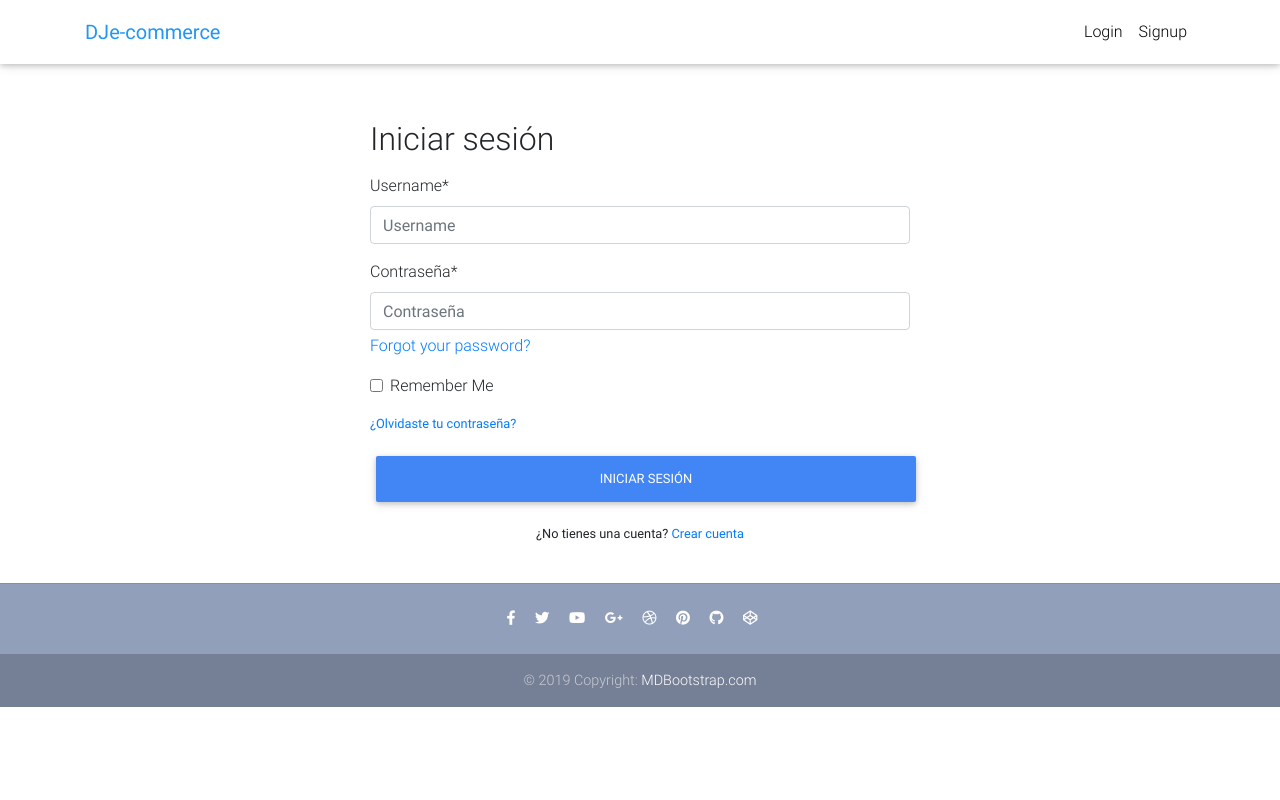
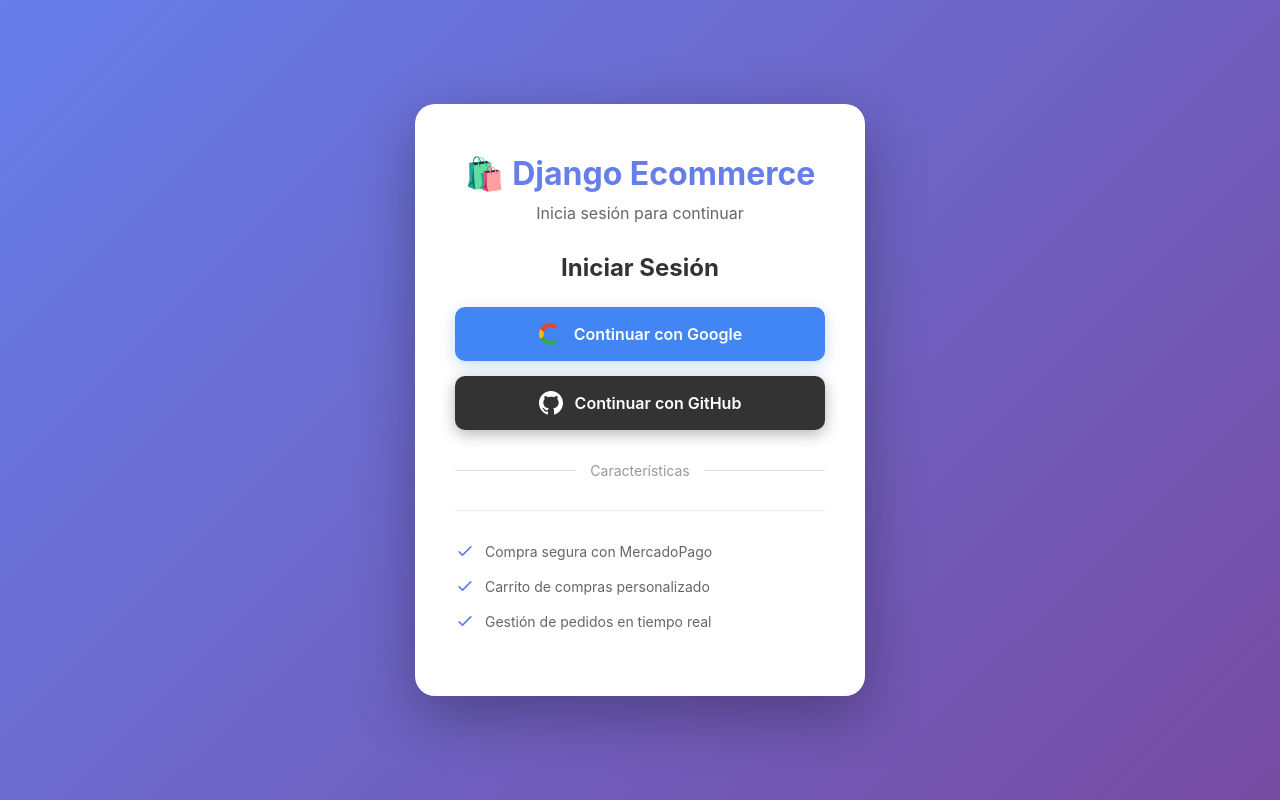
Before and after one commit to Coronel-GD/G8-Progra4-repo, a Django app: page /accounts/login/ in a window 1280 px wide. Run offline with Django 4.2, Linux system fonts and the light colour scheme; some libraries are stand-ins or nearby versions.

Commit message:
funcionalidad en el login con social apps

```diff
--- a/core/urls.py
+++ b/core/urls.py
@@ -1,6 +1,7 @@
 from django.urls import path
 from .views import (
     HomeView,
+    LoginView,
     ProductDetailView,
     OrderSummaryView,
     add_to_cart,
@@ -13,10 +14,12 @@ from .views import (
     MercadoPagoWebhookView,
 )
 
+
 app_name = "core"
 
 urlpatterns = [
     path('', HomeView.as_view(), name='home'),
+    path('login/', LoginView.as_view(), name='login'),
     path('product/<slug>/', ProductDetailView.as_view(), name='product'),
     path('order-summary/', OrderSummaryView.as_view(), name='order-summary'),
 
--- a/djecommerce/settings/base.py
+++ b/djecommerce/settings/base.py
@@ -115,10 +115,53 @@ STATICFILES_DIRS = [os.path.join(BASE_DIR, 'static_in_env')]
 STATIC_ROOT = os.path.join(BASE_DIR, 'static_root')
 MEDIA_ROOT = os.path.join(BASE_DIR, 'media_root')
 
+# Configuración de caché para mejor rendimiento
+CACHES = {
+    'default': {
+        'BACKEND': 'django.core.cache.backends.locmem.LocMemCache',
+        'LOCATION': 'unique-snowflake',
+        'OPTIONS': {
+            'MAX_ENTRIES': 1000,
+        }
+    }
+}
+
+# Cachear consultas de SocialApp para OAuth más rápido
+SOCIALACCOUNT_STORE_TOKENS = False  # No guardar tokens innecesarios
+
+# Usar sesiones en caché para mejor rendimiento
+SESSION_ENGINE = "django.contrib.sessions.backends.cached_db"
+SESSION_CACHE_ALIAS = "default"
+
 AUTHENTICATION_BACKENDS = [
     'django.contrib.auth.backends.ModelBackend',
     'allauth.account.auth_backends.AuthenticationBackend',
 ]
+
+# Configuración optimizada de OAuth
+SOCIALACCOUNT_PROVIDERS = {
+    'google': {
+        'SCOPE': [
+            'profile',
+            'email',
+        ],
+        'AUTH_PARAMS': {
+            'access_type': 'online',  # Más rápido, no pide refresh token
+        },
+        'FETCH_USERINFO': True,
+    },
+    'github': {
+        'SCOPE': [
+            'user:email',
+        ],
+    }
+}
+
+# Configuración de allauth
+ACCOUNT_EMAIL_REQUIRED = True
+ACCOUNT_AUTHENTICATION_METHOD = 'email'
+ACCOUNT_USERNAME_REQUIRED = False
+SOCIALACCOUNT_AUTO_SIGNUP = True  # Registro automático con redes sociales
 
 LOGIN_REDIRECT_URL = '/'
 
--- a/templates/account/login.html
+++ b/templates/account/login.html
@@ -1,65 +1,231 @@
-{% extends "account/base.html" %}
-{% load i18n %}
-{% load account socialaccount %}
-{% load crispy_forms_tags %}
+{% load static %}
 
-{% block head_title %}Iniciar sesión{% endblock %}
 
-{% block content %}
-<main>
-  <div class="container mt-5">
-    <div class="row justify-content-center">
-      <div class="col-md-6">
+<!DOCTYPE html>
+<html lang="es">
 
-        <h2 class="mb-3">Iniciar sesión</h2>
+<head>
+  <meta charset="UTF-8">
+  <meta name="viewport" content="width=device-width, initial-scale=1.0">
+  <title>Iniciar Sesión - Django Ecommerce</title>
+  <style>
+    * {
+      margin: 0;
+      padding: 0;
+      box-sizing: border-box;
+    }
 
-        {% get_providers as socialaccount_providers %}
-        {% if socialaccount_providers %}
-          <div class="mb-3 text-center">
-            <p>Ingresar con redes sociales</p>
+    body {
+      font-family: -apple-system, BlinkMacSystemFont, 'Segoe UI', Roboto, 'Helvetica Neue', Arial, sans-serif;
+      background: linear-gradient(135deg, #667eea 0%, #764ba2 100%);
+      min-height: 100vh;
+      display: flex;
+      align-items: center;
+      justify-content: center;
+      padding: 20px;
+    }
 
-            <!-- BOTÓN GOOGLE -->
-            <a class="btn btn-outline-danger w-100 mb-2"
-               href="{% provider_login_url 'google' process='login' %}">
-              <i class="bi bi-google"></i> Iniciar con Google
-            </a>
+    .login-container {
+      background: white;
+      border-radius: 20px;
+      padding: 50px 40px;
+      max-width: 450px;
+      width: 100%;
+      box-shadow: 0 20px 60px rgba(0, 0, 0, 0.3);
+    }
 
-            <!-- BOTÓN GITHUB -->
-            <a class="btn btn-outline-dark w-100 mb-3"
-               href="{% provider_login_url 'github' process='login' %}">
-              <i class="bi bi-github"></i> Iniciar con GitHub
-            </a>
+    .logo {
+      text-align: center;
+      margin-bottom: 30px;
+    }
 
-            <div class="text-center my-3">— o usar email —</div>
-          </div>
-        {% endif %}
+    .logo h1 {
+      color: #667eea;
+      font-size: 32px;
+      font-weight: 700;
+      margin-bottom: 10px;
+    }
 
-        <form method="post" action="{% url 'account_login' %}" class="mb-3">
-          {% csrf_token %}
-          {{ form|crispy }}
+    .logo p {
+      color: #666;
+      font-size: 16px;
+    }
 
-          {% if redirect_field_value %}
-          <input type="hidden" name="{{ redirect_field_name }}" value="{{ redirect_field_value }}">
-          {% endif %}
+    .social-login {
+      margin-top: 30px;
+    }
 
-          <div class="d-flex justify-content-between align-items-center mb-3">
-            <a href="{% url 'account_reset_password' %}" class="small">
-              ¿Olvidaste tu contraseña?
-            </a>
-          </div>
+    .social-login h2 {
+      color: #333;
+      font-size: 24px;
+      margin-bottom: 25px;
+      text-align: center;
+    }
 
-          <button class="btn btn-primary w-100" type="submit">
-            Iniciar sesión
-          </button>
-        </form>
+    .btn-social {
+      display: flex;
+      align-items: center;
+      justify-content: center;
+      width: 100%;
+      padding: 15px 20px;
+      margin-bottom: 15px;
+      border: none;
+      border-radius: 10px;
+      font-size: 16px;
+      font-weight: 600;
+      cursor: pointer;
+      transition: all 0.3s ease;
+      text-decoration: none;
+      color: white;
+    }
 
-        <p class="text-center small">
-          ¿No tienes una cuenta?
-          <a href="{{ signup_url }}">Crear cuenta</a>
-        </p>
+    .btn-google {
+      background: #4285f4;
+      box-shadow: 0 4px 15px rgba(66, 133, 244, 0.3);
+    }
 
+    .btn-google:hover {
+      background: #357ae8;
+      transform: translateY(-2px);
+      box-shadow: 0 6px 20px rgba(66, 133, 244, 0.4);
+    }
+
+    .btn-github {
+      background: #333;
+      box-shadow: 0 4px 15px rgba(0, 0, 0, 0.3);
+    }
+
+    .btn-github:hover {
+      background: #24292e;
+      transform: translateY(-2px);
+      box-shadow: 0 6px 20px rgba(0, 0, 0, 0.4);
+    }
+
+    .btn-social svg {
+      width: 24px;
+      height: 24px;
+      margin-right: 12px;
+    }
+
+    .divider {
+      text-align: center;
+      margin: 30px 0;
+      position: relative;
+    }
+
+    .divider::before {
+      content: '';
+      position: absolute;
+      left: 0;
+      top: 50%;
+      width: 100%;
+      height: 1px;
+      background: #ddd;
+    }
+
+    .divider span {
+      background: white;
+      padding: 0 15px;
+      position: relative;
+      color: #999;
+      font-size: 14px;
+    }
+
+    .features {
+      margin-top: 30px;
+      padding-top: 30px;
+      border-top: 1px solid #eee;
+    }
+
+    .feature {
+      display: flex;
+      align-items: center;
+      margin-bottom: 15px;
+      color: #666;
+      font-size: 14px;
+    }
+
+    .feature svg {
+      width: 20px;
+      height: 20px;
+      margin-right: 10px;
+      color: #667eea;
+    }
+
+    @media (max-width: 480px) {
+      .login-container {
+        padding: 40px 30px;
+      }
+
+      .logo h1 {
+        font-size: 28px;
+      }
+    }
+  </style>
+</head>
+
+<body>
+  <div class="login-container">
+    <div class="logo">
+      <h1>🛍️ Django Ecommerce</h1>
+      <p>Inicia sesión para continuar</p>
+    </div>
+
+    <div class="social-login">
+      <h2>Iniciar Sesión</h2>
+
+      <a href="/accounts/google/login/" class="btn-social btn-google">
+        <svg viewBox="0 0 24 24" fill="currentColor">
+          <path
+            d="M22.56 12.25c0-.78-.07-1.53-.2-2.25H12v4.26h5.92c-.26 1.37-1.04 2.53-2.21 3.31v2.77h3.57c2.08-1.92 3.28-4.74 3.28-8.09z"
+            fill="#4285F4" />
+          <path
+            d="M12 23c2.97 0 5.46-.98 7.28-2.66l-3.57-2.77c-.98.66-2.23 1.06-3.71 1.06-2.86 0-5.29-1.93-6.16-4.53H2.18v2.84C3.99 20.53 7.7 23 12 23z"
+            fill="#34A853" />
+          <path
+            d="M5.84 14.09c-.22-.66-.35-1.36-.35-2.09s.13-1.43.35-2.09V7.07H2.18C1.43 8.55 1 10.22 1 12s.43 3.45 1.18 4.93l2.85-2.22.81-.62z"
+            fill="#FBBC05" />
+          <path
+            d="M12 5.38c1.62 0 3.06.56 4.21 1.64l3.15-3.15C17.45 2.09 14.97 1 12 1 7.7 1 3.99 3.47 2.18 7.07l3.66 2.84c.87-2.6 3.3-4.53 6.16-4.53z"
+            fill="#EA4335" />
+        </svg>
+        Continuar con Google
+      </a>
+
+      <a href="/accounts/github/login/" class="btn-social btn-github">
+        <svg viewBox="0 0 24 24" fill="currentColor">
+          <path
+            d="M12 0c-6.626 0-12 5.373-12 12 0 5.302 3.438 9.8 8.207 11.387.599.111.793-.261.793-.577v-2.234c-3.338.726-4.033-1.416-4.033-1.416-.546-1.387-1.333-1.756-1.333-1.756-1.089-.745.083-.729.083-.729 1.205.084 1.839 1.237 1.839 1.237 1.07 1.834 2.807 1.304 3.492.997.107-.775.418-1.305.762-1.604-2.665-.305-5.467-1.334-5.467-5.931 0-1.311.469-2.381 1.236-3.221-.124-.303-.535-1.524.117-3.176 0 0 1.008-.322 3.301 1.23.957-.266 1.983-.399 3.003-.404 1.02.005 2.047.138 3.006.404 2.291-1.552 3.297-1.23 3.297-1.23.653 1.653.242 2.874.118 3.176.77.84 1.235 1.911 1.235 3.221 0 4.609-2.807 5.624-5.479 5.921.43.372.823 1.102.823 2.222v3.293c0 .319.192.694.801.576 4.765-1.589 8.199-6.086 8.199-11.386 0-6.627-5.373-12-12-12z" />
+        </svg>
+        Continuar con GitHub
+      </a>
+    </div>
+
+    <div class="divider">
+      <span>Características</span>
+    </div>
+
+    <div class="features">
+      <div class="feature">
+        <svg fill="none" stroke="currentColor" viewBox="0 0 24 24">
+          <path stroke-linecap="round" stroke-linejoin="round" stroke-width="2" d="M5 13l4 4L19 7"></path>
+        </svg>
+        Compra segura con MercadoPago
+      </div>
+      <div class="feature">
+        <svg fill="none" stroke="currentColor" viewBox="0 0 24 24">
+          <path stroke-linecap="round" stroke-linejoin="round" stroke-width="2" d="M5 13l4 4L19 7"></path>
+        </svg>
+        Carrito de compras personalizado
+      </div>
+      <div class="feature">
+        <svg fill="none" stroke="currentColor" viewBox="0 0 24 24">
+          <path stroke-linecap="round" stroke-linejoin="round" stroke-width="2" d="M5 13l4 4L19 7"></path>
+        </svg>
+        Gestión de pedidos en tiempo real
       </div>
     </div>
   </div>
-</main>
-{% endblock %}
+</body>
+
+</html>
```
Also changed, not shown: check_oauth.py (added, +19 -0 lines), core/views.py (+9 -0 lines), templates/socialaccount/login.html (added, +32 -0 lines).
